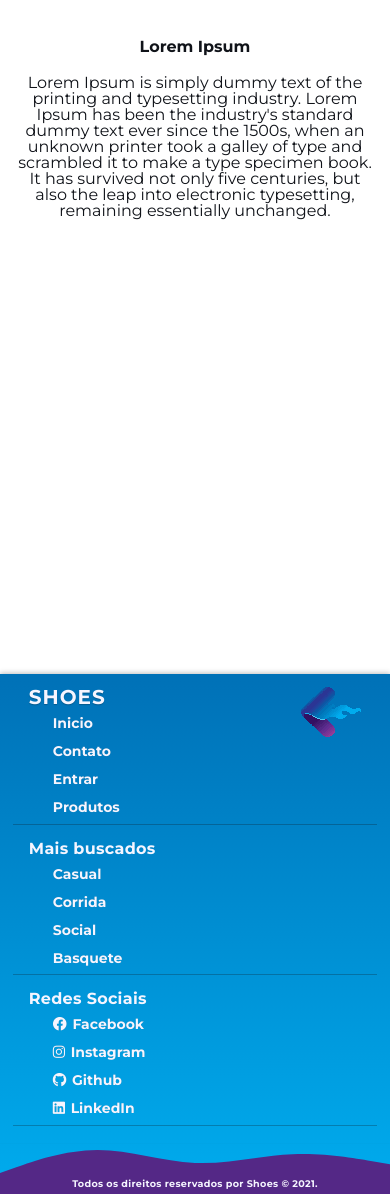
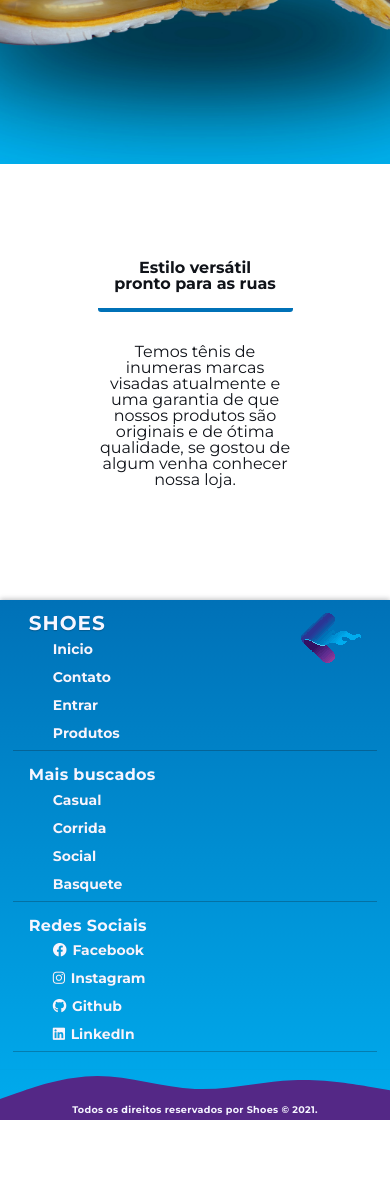
Before and after one commit to Deofino/FinalSemestrePW, a PHP site: page /Escola/ in a window 390 px wide; the page is wider, and only the part inside the window is pictured. Shown: the part 2107-3301 px from the top of that part. After the commit the page ends 3227 px from the top of that part, so only its background shows below. Run offline with PHP 8.4, Linux system fonts and the light colour scheme; some libraries are stand-ins or nearby versions.

Commit message:
parallax responsivo

```diff
--- a/app/view/index.twig
+++ b/app/view/index.twig
@@ -13,14 +13,18 @@
         <h1>Tênis incríveis</h1>
     </section>
     <section>
-        <h1>Lorem Ipsum</h1>
-        <p>Lorem Ipsum is simply dummy text of the printing and typesetting industry. Lorem Ipsum has been the industry's standard dummy text ever since the 1500s, when an unknown printer took a galley of type and scrambled it to make a type specimen book. It has survived not only five centuries, but also the leap into electronic typesetting, remaining essentially unchanged.</p>
+        <h1 class="tilt1">SHOES</h1>
+        <p>Este é nosso projeto realizado para menção do primeiro semestre da matéria de Projeto WEB III, desenvolvido com as features solicitadas pelo lecionador de conteúdo Allan. Desejamos satisfazer e conseguirmos conquistar um belo de um MB pra nossa conta... A aplicação será em volta de uma apresentação de Sapatos e Tênis, semelhante a um E-Commerce, podendo mostrar assim produtos de uma loja de sapatos física que até o momento não tem certeza se quer investir nisso para poder criar um E-commerce completo, sendo assim, um site mais voltado para o marketing da loja.</p>
     </section>
+
+    <!-- CARDS AQUI  -->
+
     <section></section>
     <section>
-        <h1>Lorem Ipsum</h1>
-        <p>Lorem Ipsum is simply dummy text of the printing and typesetting industry. Lorem Ipsum has been the industry's standard dummy text ever since the 1500s, when an unknown printer took a galley of type and scrambled it to make a type specimen book. It has survived not only five centuries, but also the leap into electronic typesetting, remaining essentially unchanged.</p>
+        <h1 class="tilt2">Estilo versátil pronto para as ruas</h1>
+        <p>Temos tênis de inumeras marcas visadas atualmente e uma garantia de que nossos produtos são originais e de ótima qualidade, se gostou de algum venha conhecer nossa loja.</p>
     </section>
+
 
 
 {% endblock %}
--- a/public/css/index.css
+++ b/public/css/index.css
@@ -1,41 +1,98 @@
-section{
+section:nth-of-type(1){
     width: 100%;
-    height: 80vh;
+    height: 90vh;
     text-align: center;
-    padding: 40px 4%;
-    font-family: roboto;
+    padding: 2.5rem 4%;
     color: rgb(20,20,20);
-
 
 
     background-position: center;
     background-size: cover;
     background-repeat: no-repeat;
     background-attachment: fixed;
+
+    background-image: url("./../img/home/tenis.jpg");
+    font-size: 60px;
 }
-h1{
-    margin-bottom: 20px;
-}
-
 section:nth-of-type(1) h1{
-    color: var(--white);
+    color: var(--blue);
     font-size: 60px;
-    font-weight: 400;
     margin-top: 140px;
     font-weight: 900;
     border-bottom: 4px solid var(--white);
     width: 200px;
-    border-color: black;
+    border-color: var(--light_blue);
     padding: 1rem;
     border-bottom-left-radius: 20px;
     margin-left: 20vh;
 }
+.tilt1{
+    margin: auto;
+    text-align: center;
+    padding: 1rem;
+    border-bottom: 4px solid var(--white);
+    width: 90px;
+    border-color: var(--blue);
+    border-radius: 3px;
+}
+section:nth-of-type(2){
+    width: 100%;
+    text-align: center;
+    padding: 5rem 25%;
+}
+section:nth-of-type(2) p{
+    margin-top: 2rem;
+    margin-bottom: 2rem;
+}
+section:nth-of-type(3){
+    width: 100%;
+    height: 80vh;
+    text-align: center;
+    padding: 2.5rem 4%;
+    color: rgb(20,20,20);
 
-section:nth-of-type(1){
-    background-image: url("./../img/paralax3.jpg");
-    color: white;
+
+    background-position: center;
+    background-size: cover;
+    background-repeat: no-repeat;
+    background-attachment: fixed;
+
+    background-image: url("./../img/home/colorido.jpg");
     font-size: 60px;
 }
-section:nth-of-type(3){
-    background-image: url("./../img/paralax1.jpg");
+.tilt2{
+    margin: auto;
+    text-align: center;
+    padding: 1rem;
+    border-bottom: 4px solid var(--white);
+    width: 350px;
+    border-color: var(--blue);
+    border-radius: 3px;
 }
+section:nth-of-type(4){
+    width: 100%;
+    text-align: center;
+    padding: 5rem 25%;
+}
+section:nth-of-type(4) p{
+    margin-top: 2rem;
+    margin-bottom: 2rem;
+}
+@media(max-width: 600px) {
+    section:nth-of-type(1) h1{
+        color: var(--blue);
+        font-size: 35px;
+        font-weight: 900;
+        border-bottom: 4px solid var(--white);
+        width: 130px;
+        border-color: var(--light_blue);
+        border-bottom-left-radius: 20px;
+        margin-left: 0;
+        margin-top: 50%;
+    }
+
+    .tilt2{
+        width: 100%;
+    }
+
+}
```
